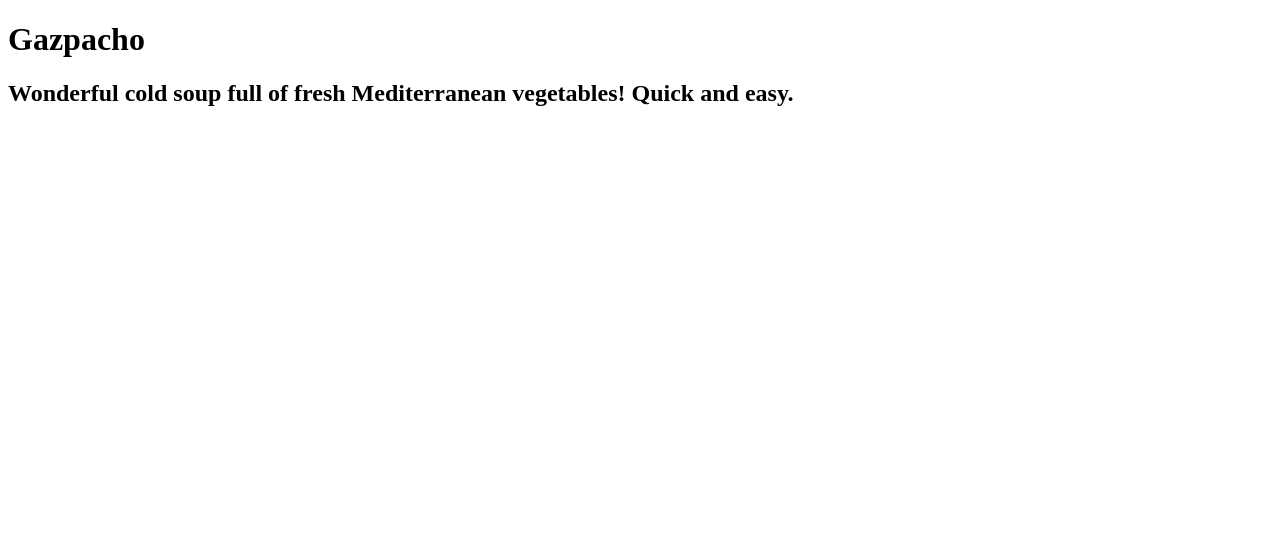
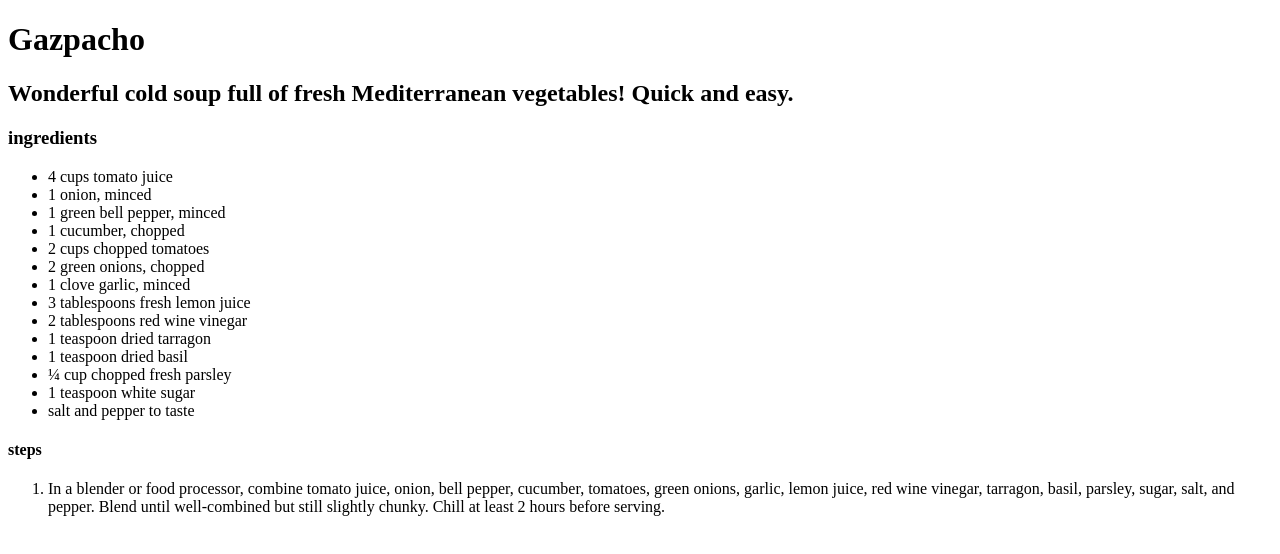
Before and after one commit to romero-gaston/odin-recipes, a plain HTML site: page recipes/gazpacho.html in a window 1280 px wide. Drawn offline with Linux system fonts and the light colour scheme.

Commit message:
finish the steps and ingredients

```diff
--- a/recipes/gazpacho.html
+++ b/recipes/gazpacho.html
@@ -12,8 +12,28 @@
 
 <h2>Wonderful cold soup full of fresh Mediterranean vegetables! Quick and easy.</h2>
 
-<h3></h3>
+<h3>ingredients</h3>
+  <ul>
+    <li>4 cups tomato juice</li>
+    <li>1 onion, minced</li>
+    <li>1 green bell pepper, minced</li>
+    <li>1 cucumber, chopped</li>
+    <li>2 cups chopped tomatoes</li>
+    <li>2 green onions, chopped</li>
+    <li>1 clove garlic, minced</li>
+    <li>3 tablespoons fresh lemon juice</li>
+    <li>2 tablespoons red wine vinegar</li>
+    <li>1 teaspoon dried tarragon</li>
+    <li>1 teaspoon dried basil</li>
+    <li>¼ cup chopped fresh parsley</li>
+    <li>1 teaspoon white sugar</li>
+    <li>salt and pepper to taste</li>
+  </ul>
 
+  <h4>steps</h4>
+    <ol>
+        <li>In a blender or food processor, combine tomato juice, onion, bell pepper, cucumber, tomatoes, green onions, garlic, lemon juice, red wine vinegar, tarragon, basil, parsley, sugar, salt, and pepper. Blend until well-combined but still slightly chunky. Chill at least 2 hours before serving.</li>
+    </ol>
 
 </body>
 </html>
```
